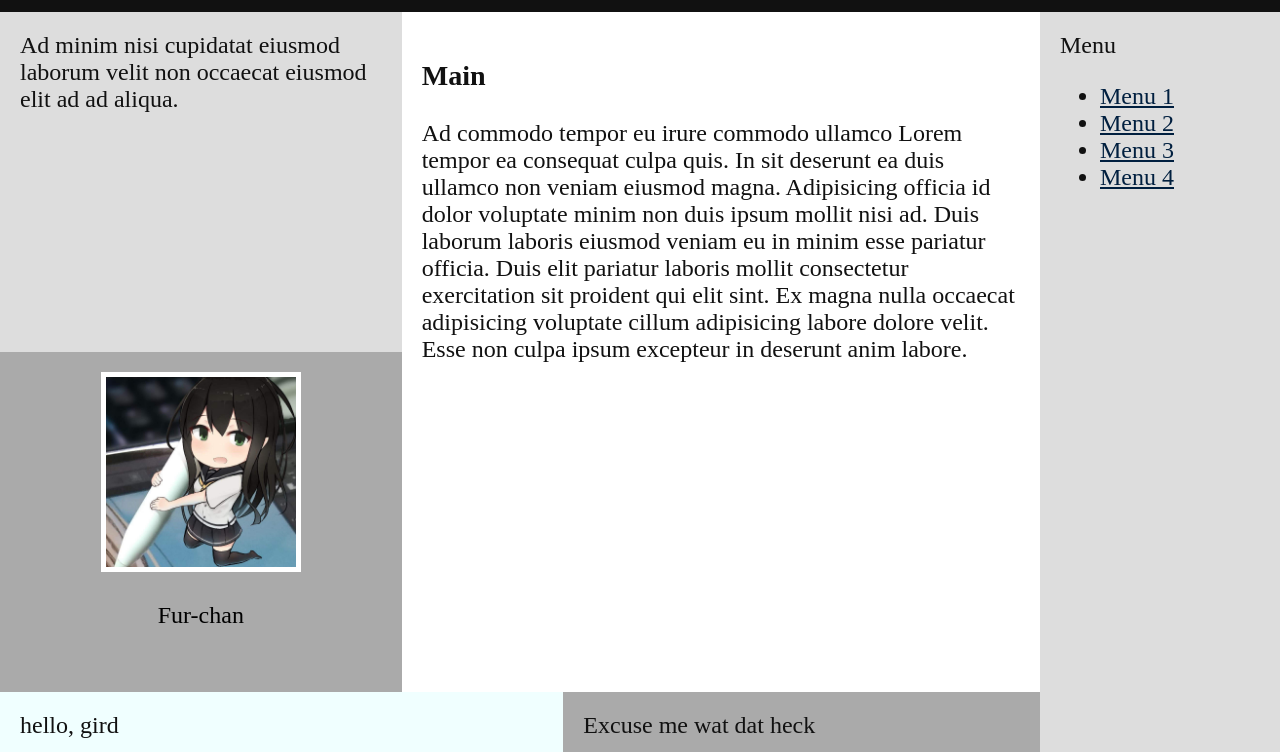
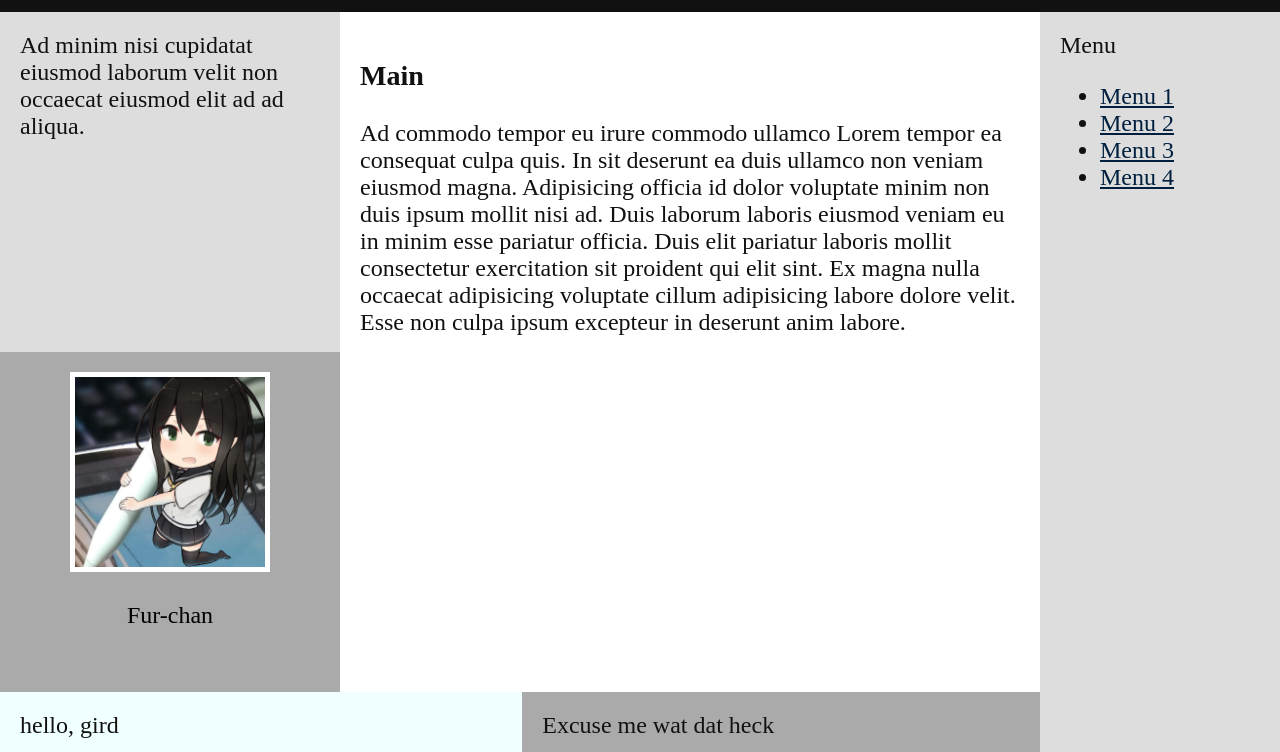
Before and after one commit to DriftKingTW/CSS-Grid-Example, a plain HTML site: page index.html in a window 1280 px wide. Shown: the part 48-800 px from the top of the page. Drawn offline with Linux system fonts and the light colour scheme.

Commit message:
Redce width for profile section

```diff
--- a/style.scss
+++ b/style.scss
@@ -31,6 +31,12 @@ a:hover {
 
 #profile {
 	grid-area: profile;
+	max-width: 300px;
+}
+
+#bio {
+	grid-area: bio;
+	max-width: 300px;
 }
 
 #username {
@@ -38,32 +44,28 @@ a:hover {
 	text-align: center;
 }
 
-#bio {
-	grid-area: bio;
-}
-
 .grid-container {
 	display: grid;
 	grid-template-rows: 60px 1fr 1fr 60px;
 	grid-template-areas:
-		"header header header header   		header"
+		"header header header header   	  header"
 		"menu   main   main   main        profile"
 		"menu   main   main   main        bio"
 		"menu   footer footer rightfooter rightfooter";
 
 	@media (max-width: 1440px) {
 		grid-template-areas:
-			"header  		 header 	 	 header header header"
-			"bio         main 		   main   main   menu"
-			"profile     main 			 main   main   menu"
+			"header  	 header 	 header header header"
+			"bio         main 		 main   main   menu"
+			"profile     main 		 main   main   menu"
 			"rightfooter rightfooter footer footer menu";
 	}
 
 	@media (max-width: 1200px) {
 		grid-template-areas:
 			"header header header header header header"
-			"menu   main 	 main 	main 	 main 	main"
-			"menu   main 	 main 	main 	 main 	main"
+			"menu   main 	 main 	main main 	main"
+			"menu   main 	 main 	main main 	main"
 			"menu   footer footer footer footer footer";
 		#bio, #profile {
 			display: none;
```
Also changed, not shown: style.css.
